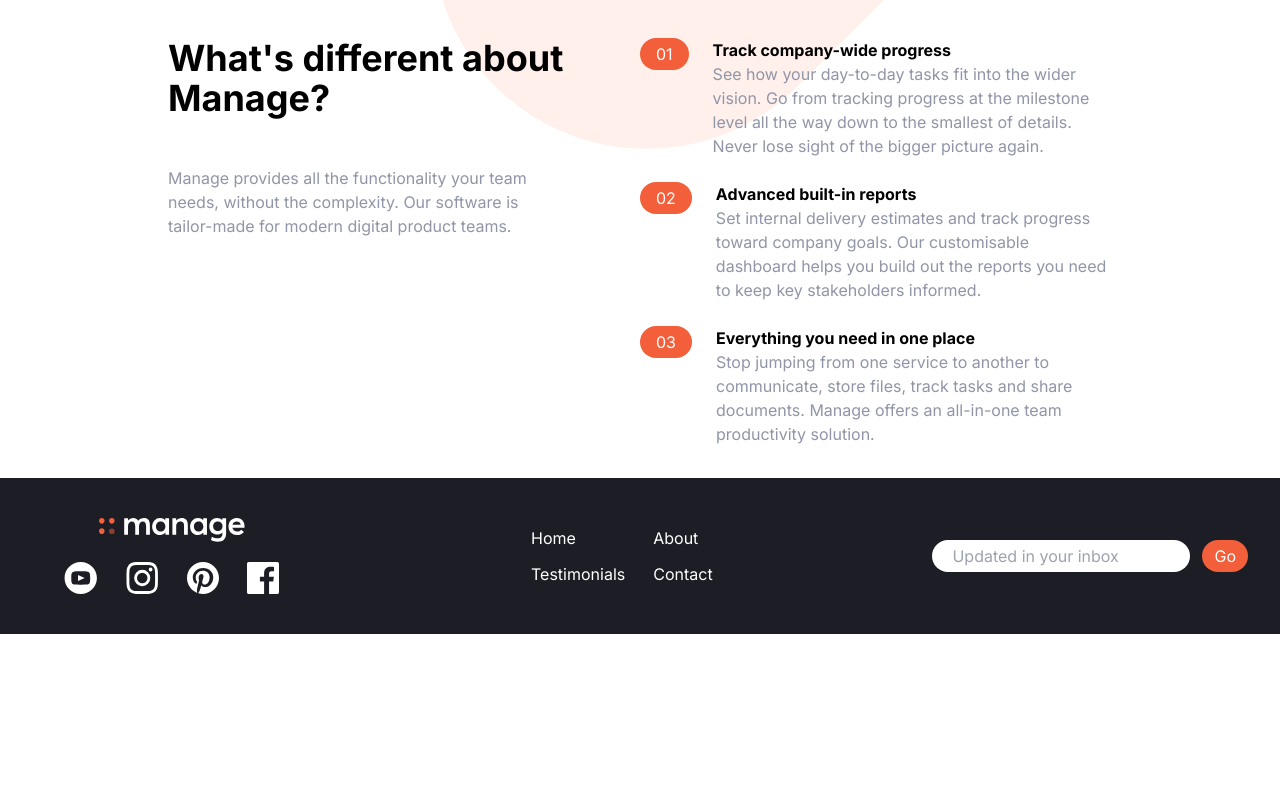
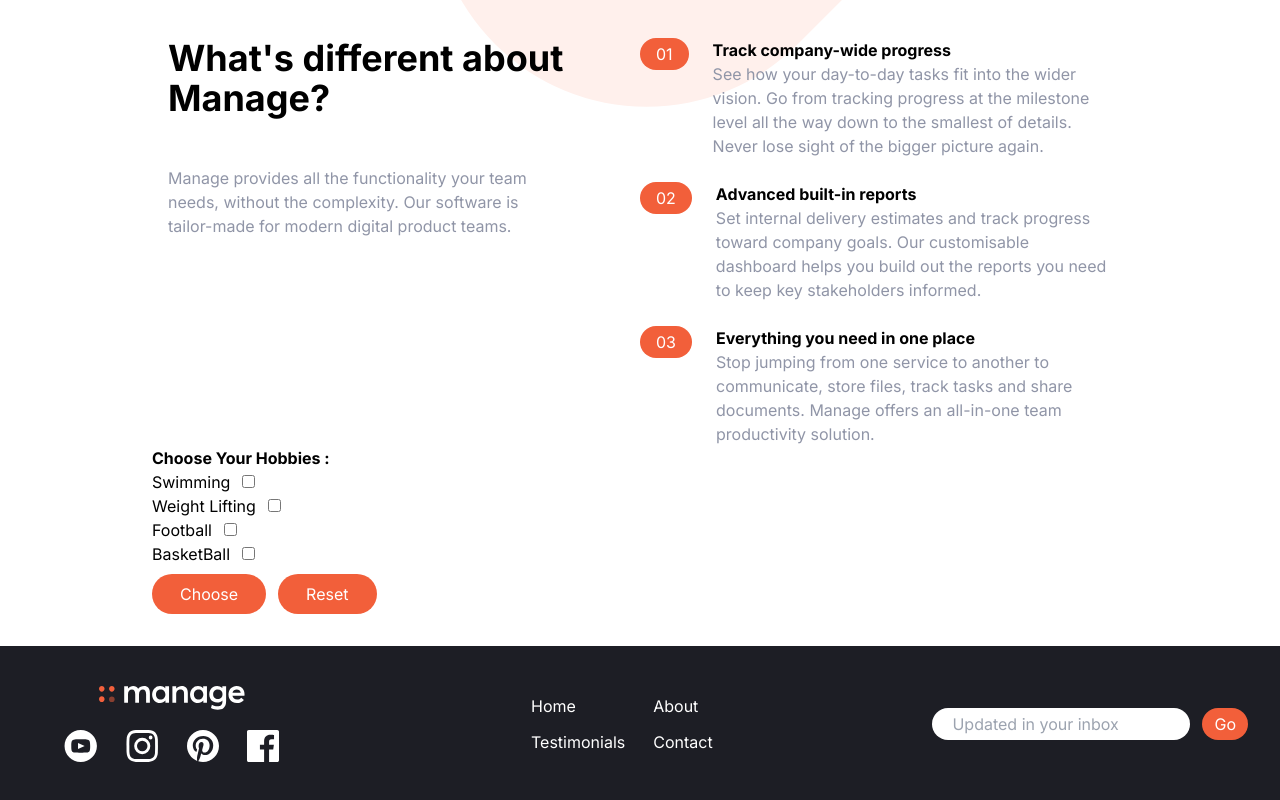
Before and after one commit to MohammedElHabach/CreoHub-Intership-Frontend-Week-2, a Next.js app: page /about in a window 1280 px wide. Shown: the part 554-1354 px from the top of the page. Before the commit the page ends 1188 px from the top, so only its background shows below. Built offline with nearby package versions, Linux system fonts and the light colour scheme.

Commit message:
adding check boxes in about page

```diff
--- a/src/app/about/page.tsx
+++ b/src/app/about/page.tsx
@@ -1,5 +1,6 @@
 import Features from "@/components/Features";
 import HeroSection from "@/components/HeroSection";
+import Hobbies from "@/components/Hobbies";
 
 const AboutPage = () => {
     const customClasses = "text-brightRed"
@@ -15,6 +16,7 @@ const AboutPage = () => {
         customClasses={customClasses}
       />
       <Features />
+      <Hobbies/>
     </>
   );
 };
--- /dev/null
+++ b/src/components/Hobbies.js
@@ -0,0 +1,95 @@
+"use client";
+import React, { useState } from "react";
+
+const Hobbies = () => {
+  const [selectedHobbies, setSelectedHobbies] = useState([]);
+  const [isButtonClicked, setIsButtonClicked] = useState(false);
+
+  const handleCheckboxChange = (e) => {
+    const hobby = e.target.id;
+
+    if (selectedHobbies.includes(hobby)) {
+      setSelectedHobbies(selectedHobbies.filter((item) => item !== hobby));
+    } else {
+      setSelectedHobbies([...selectedHobbies, hobby]);
+    }
+  };
+
+  const handleReset = () => {
+      setSelectedHobbies([])
+      document.querySelectorAll('input[type="checkbox"]').forEach((checkbox) => {
+        checkbox.checked = false;
+      });
+    setIsButtonClicked(false);
+  };
+
+  const handleChooseButtonClick = () => {
+    setIsButtonClicked(true);
+  };
+
+  return (
+    <div className="container mx-auto">
+      <h3 className="font-bold">Choose Your Hobbies : </h3>
+      <div className="flex flex-col ">
+        <div className=" space-x-3">
+          <label htmlFor="Swimming">Swimming</label>
+          <input
+            type="checkbox"
+            id="Swimming"
+            onChange={handleCheckboxChange}
+          />
+        </div>
+
+        <div className=" space-x-3">
+          <label htmlFor="Weight lifting">Weight Lifting</label>
+          <input
+            type="checkbox"
+            id="Weight lifting"
+            onChange={handleCheckboxChange}
+          />
+        </div>
+
+        <div className=" space-x-3">
+          <label htmlFor="Football">Football</label>
+          <input
+            type="checkbox"
+            id="Football"
+            onChange={handleCheckboxChange}
+          />
+        </div>
+
+        <div className=" space-x-3">
+          <label htmlFor="BasketBall">BasketBall</label>
+          <input
+            type="checkbox"
+            id="BasketBall"
+            onChange={handleCheckboxChange}
+          />
+        </div>
+      </div>
+
+      <button
+        className="mx-auto mt-2  px-7 p-2 text-white transition duration-300 ease-in-out bg-brightRed rounded-full  hover:bg-brightRedLight"
+        onClick={handleChooseButtonClick}
+      >
+        Choose
+      </button>
+
+      <button
+        className="mx-auto mt-2 ml-3  px-7 p-2 text-white transition duration-300 ease-in-out bg-brightRed rounded-full  hover:bg-brightRedLight"
+        onClick={handleReset}
+      >
+        Reset
+      </button>
+
+      {isButtonClicked && (
+        <div>
+          <h4 className="mt-5">Results: </h4>
+          <p>{selectedHobbies.join(", ")}</p>
+        </div>
+      )}
+    </div>
+  );
+};
+
+export default Hobbies;
```
